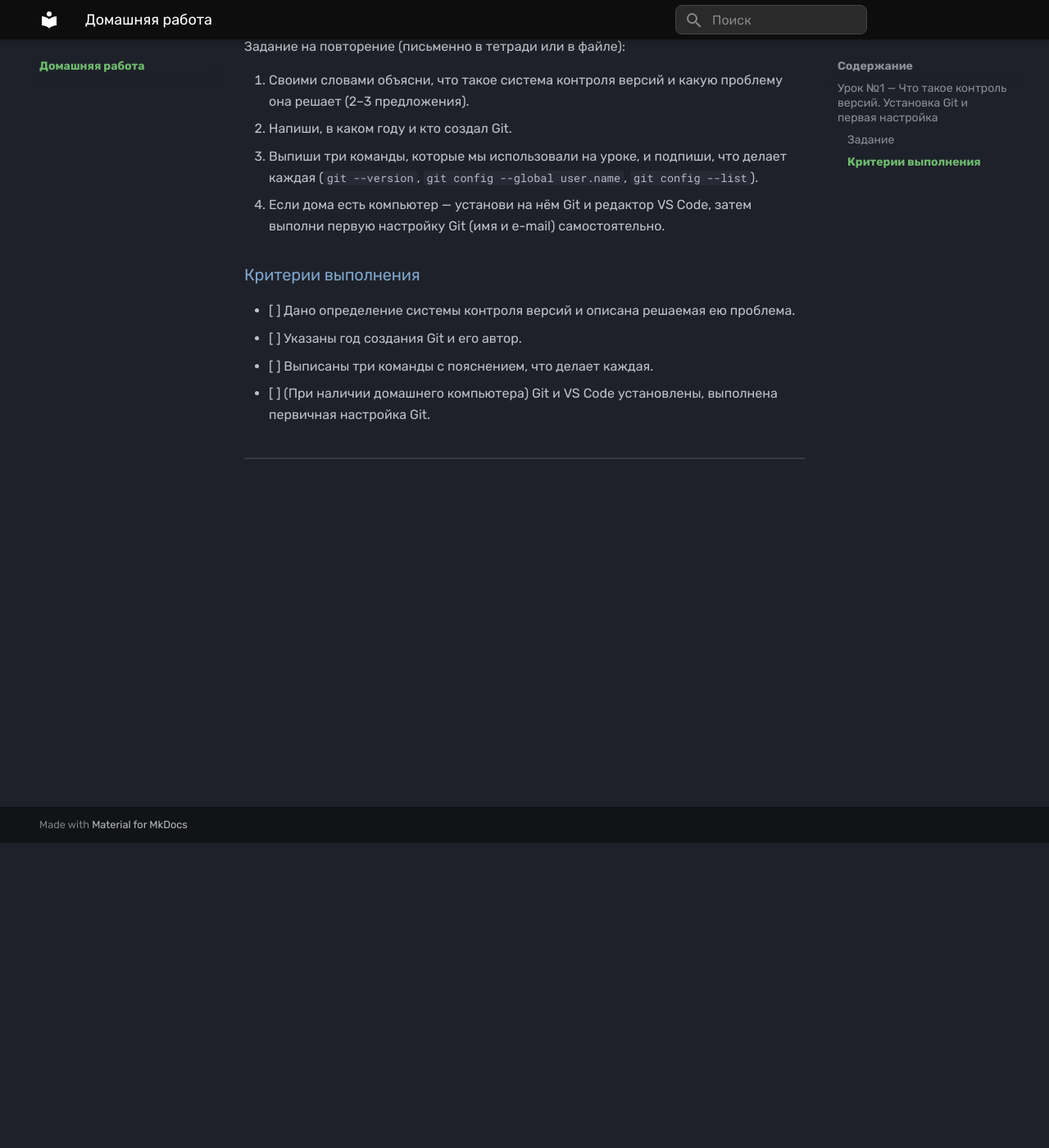
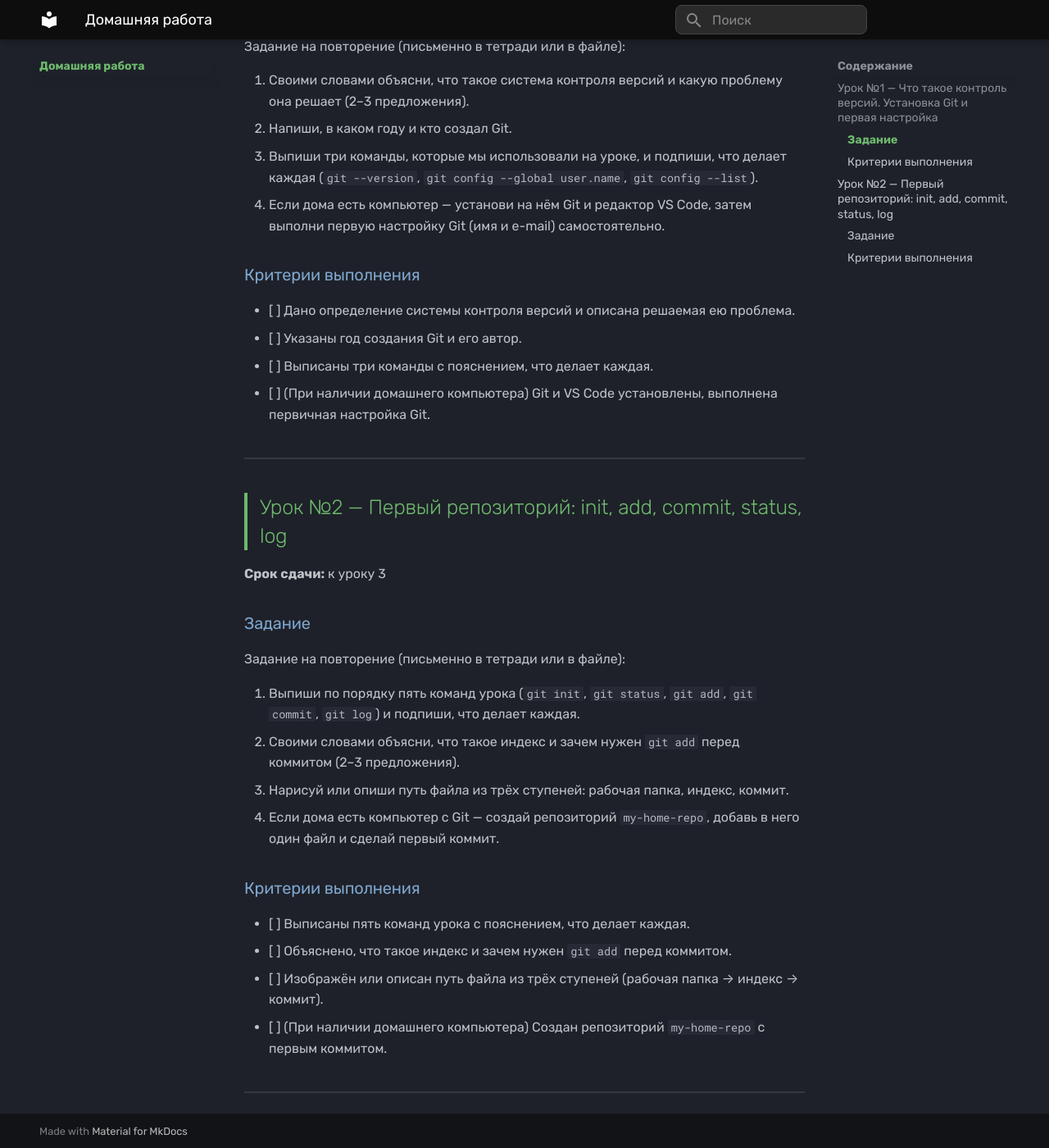
Before and after one commit to talaev-sergey/edu-modules, an MkDocs documentation site: the page built from modules/git-github/docs/homework.md, in a window 1280 px wide and 1400 px high, scrolled down 372 px. Shown: the whole window at 82% size. Built offline with MkDocs 1.6.1 and Material for MkDocs 9.7.7, drawn with Linux system fonts in a browser that asks for light colours.

Commit message:
docs(homework): add lesson 2 homework assignment
Add init/add/commit/status/log recap task and completion criteria
for lesson 2.

```diff
--- a/modules/git-github/docs/homework.md
+++ b/modules/git-github/docs/homework.md
@@ -21,3 +21,25 @@
 - [ ] (При наличии домашнего компьютера) Git и VS Code установлены, выполнена первичная настройка Git.
 
 ---
+
+## Урок №2 — Первый репозиторий: init, add, commit, status, log
+
+**Срок сдачи:** к уроку 3
+
+### Задание
+
+Задание на повторение (письменно в тетради или в файле):
+
+1. Выпиши по порядку пять команд урока (`git init`, `git status`, `git add`, `git commit`, `git log`) и подпиши, что делает каждая.
+2. Своими словами объясни, что такое индекс и зачем нужен `git add` перед коммитом (2–3 предложения).
+3. Нарисуй или опиши путь файла из трёх ступеней: рабочая папка, индекс, коммит.
+4. Если дома есть компьютер с Git — создай репозиторий `my-home-repo`, добавь в него один файл и сделай первый коммит.
+
+### Критерии выполнения
+
+- [ ] Выписаны пять команд урока с пояснением, что делает каждая.
+- [ ] Объяснено, что такое индекс и зачем нужен `git add` перед коммитом.
+- [ ] Изображён или описан путь файла из трёх ступеней (рабочая папка → индекс → коммит).
+- [ ] (При наличии домашнего компьютера) Создан репозиторий `my-home-repo` с первым коммитом.
+
+---
```
